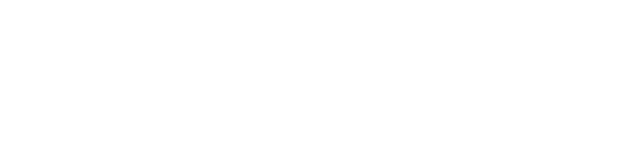
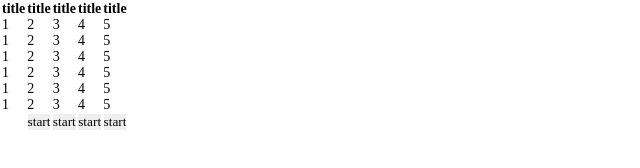
Before and after one commit to it-valer4ik/table, a plain HTML site: page index.html in a window 1280 px wide. Shown: the whole page, without its empty margins (0-640 px from the left). Drawn offline with Linux system fonts and the light colour scheme; files that its build step writes are made by us from their sources.

Commit message:
Add tables

```diff
--- a/index.html
+++ b/index.html
@@ -5,13 +5,78 @@
     <meta charset="UTF-8">
     <meta http-equiv="X-UA-Compatible" content="IE=edge">
     <meta name="viewport" content="width=device-width, initial-scale=1.0">
-    <link rel="stylesheet" href="./assec/style/reset.css">
-    <link rel="stylesheet" href="./assec/style/style.css">
-    <title>Document</title>
+    <link rel="stylesheet" href="./assets/style/reset.css">
+    <link rel="stylesheet" href="./assets/style/style.css">
+    <title>Table</title>
 </head>
 
 <body>
-
+    <section>
+        <table>
+            <thead>
+                <tr>
+                    <th>title</th>
+                    <th>title</th>
+                    <th>title</th>
+                    <th>title</th>
+                    <th>title</th>
+                </tr>
+            </thead>
+            <tbody>
+                <tr>
+                    <td>1</td>
+                    <td>2</td>
+                    <td>3</td>
+                    <td>4</td>
+                    <td>5</td>
+                </tr>
+                <tr>
+                    <td>1</td>
+                    <td>2</td>
+                    <td>3</td>
+                    <td>4</td>
+                    <td>5</td>
+                </tr>
+                <tr>
+                    <td>1</td>
+                    <td>2</td>
+                    <td>3</td>
+                    <td>4</td>
+                    <td>5</td>
+                </tr>
+                <tr>
+                    <td>1</td>
+                    <td>2</td>
+                    <td>3</td>
+                    <td>4</td>
+                    <td>5</td>
+                </tr>
+                <tr>
+                    <td>1</td>
+                    <td>2</td>
+                    <td>3</td>
+                    <td>4</td>
+                    <td>5</td>
+                </tr>
+                <tr>
+                    <td>1</td>
+                    <td>2</td>
+                    <td>3</td>
+                    <td>4</td>
+                    <td>5</td>
+                </tr>
+            </tbody>
+            <tfoot>
+                <tr>
+                    <th></th>
+                    <th><button>start</button></th>
+                    <th><button>start</button></th>
+                    <th><button>start</button></th>
+                    <th><button>start</button></th>
+                </tr>
+            </tfoot>
+        </table>
+    </section>
 </body>
 
 </html>
```
